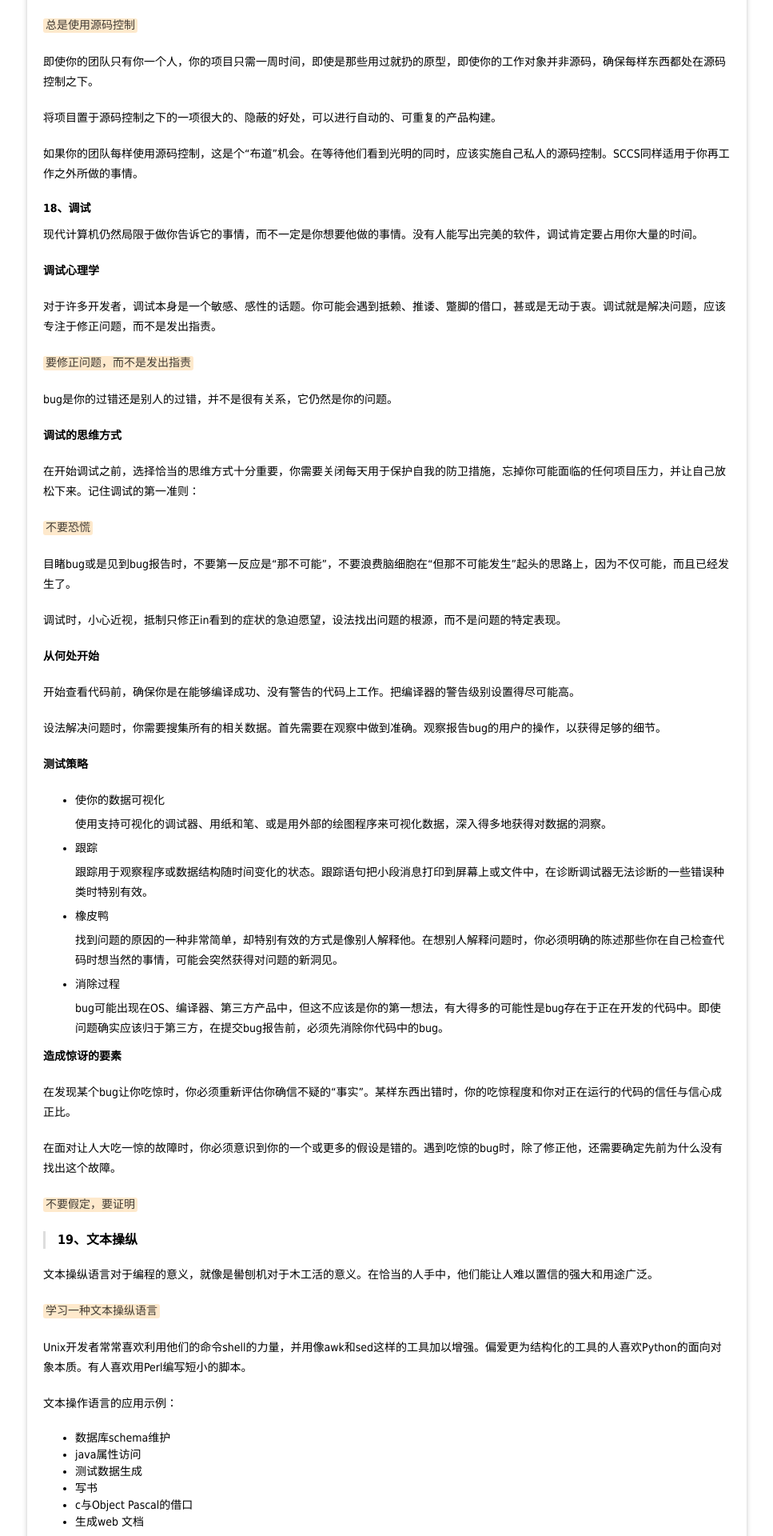
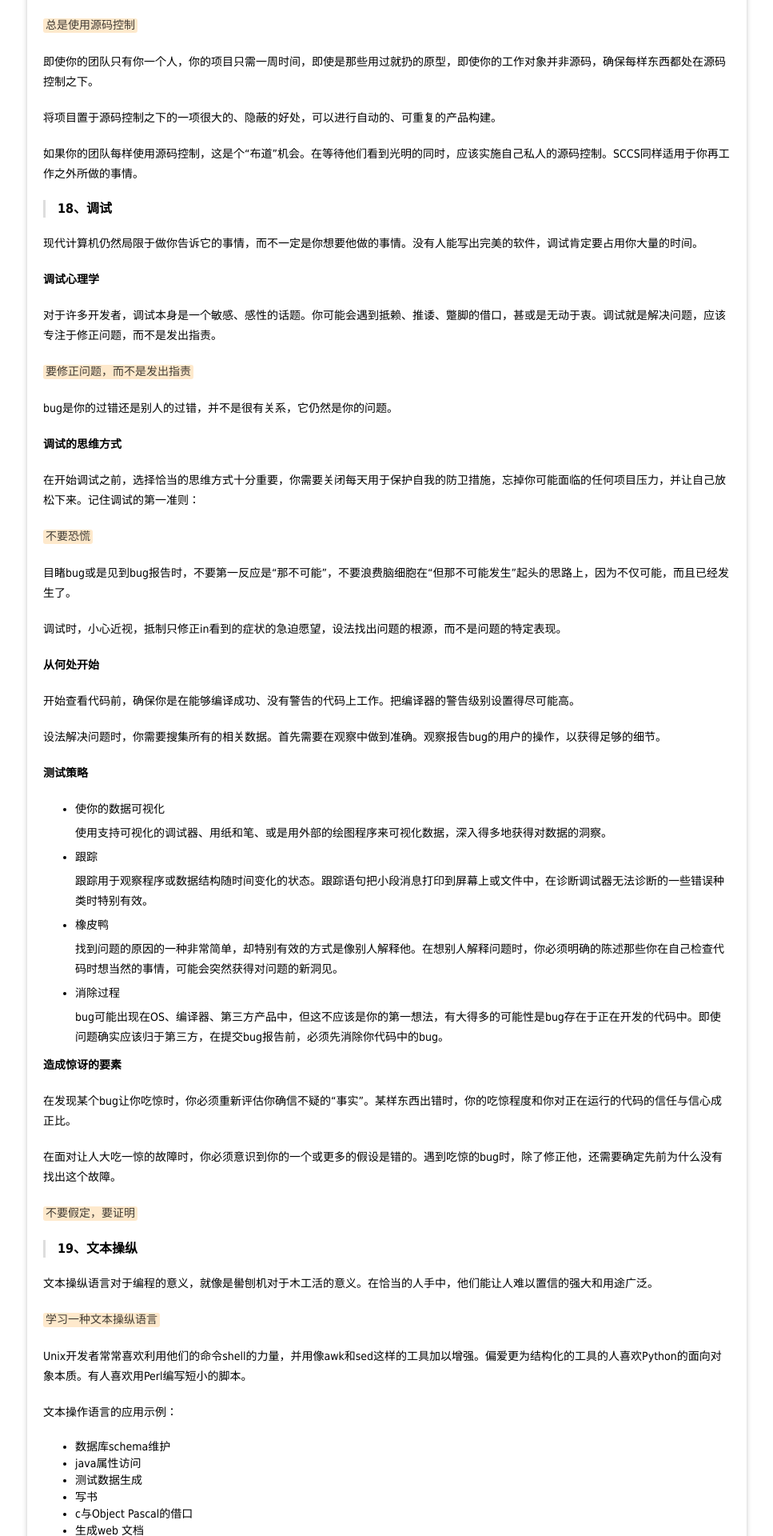
Before and after one commit to tabalt/tabalt.github.io, a Jekyll site: the page built from _posts/the-pragmatic-programmer/2014-11-12-tpp-the-basic-tools.md, in a window 1280 px wide. Shown: the part 2284-4204 px from the top of the page at 80% size, without its empty margins (156-1123 px from the left). Built offline with Jekyll 4.4.1, drawn with Linux system fonts in a browser that asks for light colours; Markdown is read by kramdown in place of the engine named in the settings; comment, search, counter and statistics services are not loaded.

Commit message:
update blog

```diff
--- a/_posts/the-pragmatic-programmer/2014-11-12-tpp-the-basic-tools.md
+++ b/_posts/the-pragmatic-programmer/2014-11-12-tpp-the-basic-tools.md
@@ -129,7 +129,7 @@ windows命令行实用程序不如对ing的Unix使用程序，可安装使用Cyg
 如果你的团队每样使用源码控制，这是个“布道”机会。在等待他们看到光明的同时，应该实施自己私人的源码控制。SCCS同样适用于你再工作之外所做的事情。
 
 
-#### 18、调试
+### 18、调试
 
 
 现代计算机仍然局限于做你告诉它的事情，而不一定是你想要他做的事情。没有人能写出完美的软件，调试肯定要占用你大量的时间。
```
